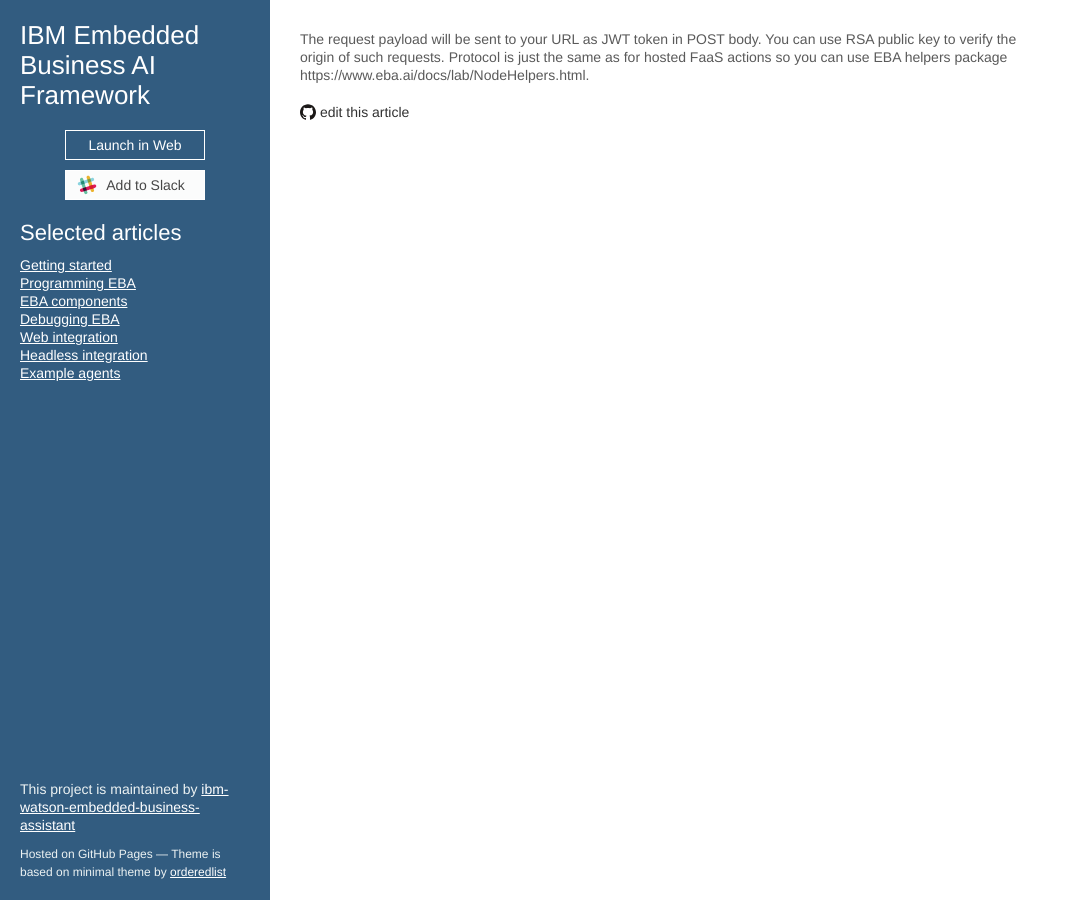
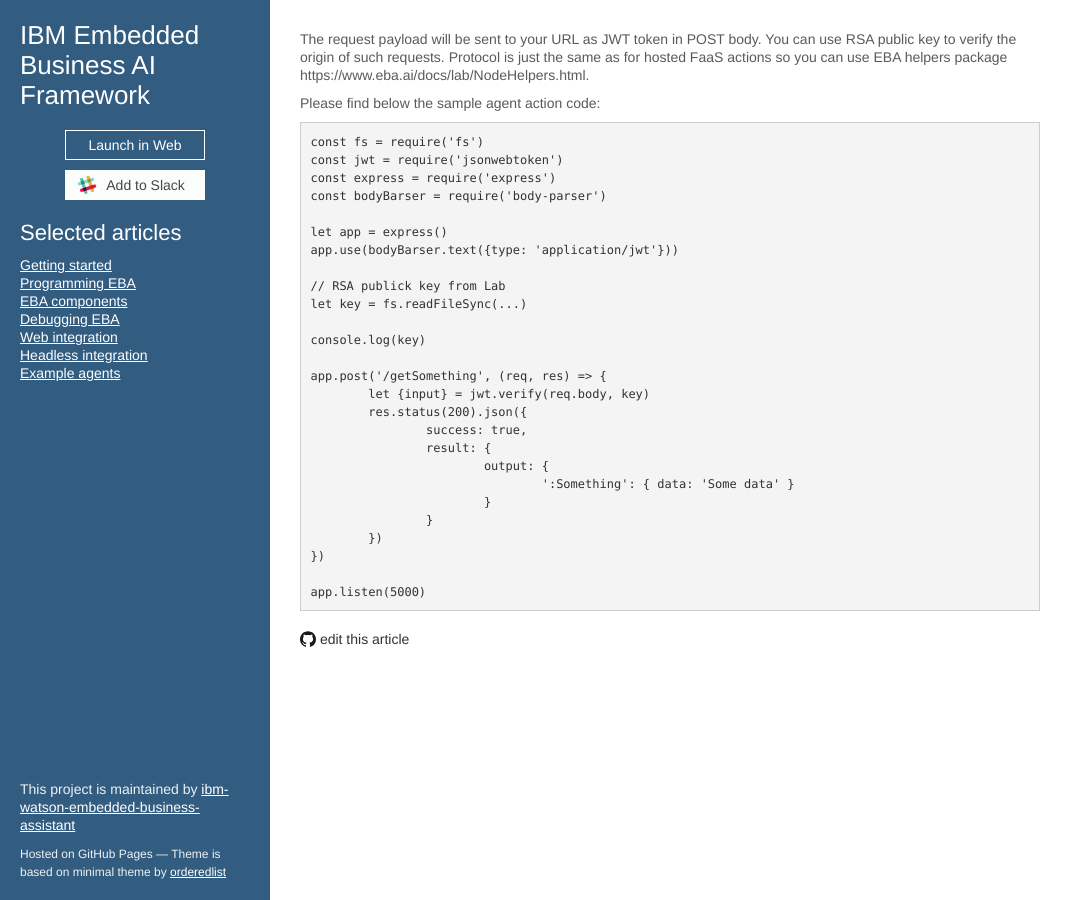
Before and after one commit to ibm-watson-embedded-business-assistant/eba-example-agents, a Jekyll site: the page built from docs/lab/ExternalRuntime.md, in a window 1280 px wide. Shown: the whole page, without its empty margins (0-1083 px from the left). Built offline with Jekyll 4.4.1, drawn with Linux system fonts in a browser that asks for light colours; our own code applies the rules of GitHub Pages for plain Markdown files; the repository's description, which GitHub fills in, is left out.

Commit message:
Update ExternalRuntime.md

````diff
--- a/docs/lab/ExternalRuntime.md
+++ b/docs/lab/ExternalRuntime.md
@@ -1 +1,32 @@
 The request payload will be sent to your URL as JWT token in POST body. You can use RSA public key to verify the origin of such requests. Protocol is just the same as for hosted FaaS actions so you can use EBA helpers package https://www.eba.ai/docs/lab/NodeHelpers.html.
+
+Please find below the sample agent action code:
+
+```
+const fs = require('fs')
+const jwt = require('jsonwebtoken')
+const express = require('express')
+const bodyBarser = require('body-parser')
+
+let app = express()
+app.use(bodyBarser.text({type: 'application/jwt'}))
+
+// RSA publick key from Lab
+let key = fs.readFileSync(...)
+
+console.log(key)
+
+app.post('/getSomething', (req, res) => {
+	let {input} = jwt.verify(req.body, key)
+	res.status(200).json({
+		success: true,
+		result: {
+			output: {
+				':Something': { data: 'Some data' }
+			}
+		}
+	})
+})
+
+app.listen(5000)
+```
````
